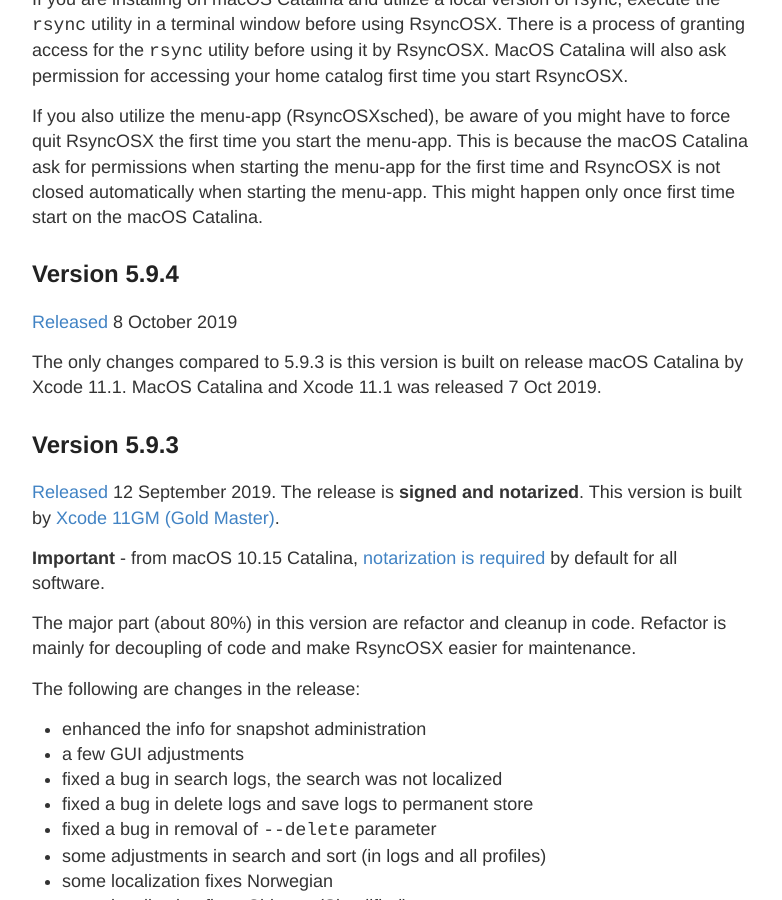
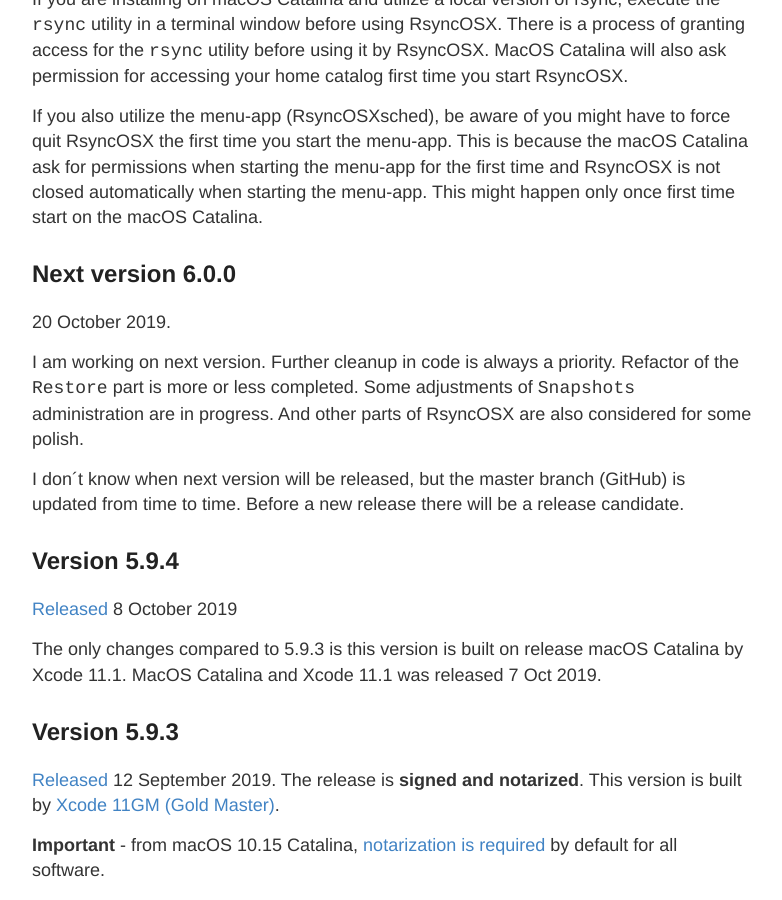
Before and after one commit to d2s/Documentation, a Jekyll site: the page built from _posts/2018-04-10-Changelog.md, in a window 1280 px wide and 900 px high, scrolled down 421 px. Shown: the whole window, without its empty margins (248-1030 px from the left). Built offline with Jekyll 4.4.1, drawn with Linux system fonts in a browser that asks for light colours.

Commit message:
Update 2018-04-10-Changelog.md

```diff
--- a/_posts/2018-04-10-Changelog.md
+++ b/_posts/2018-04-10-Changelog.md
@@ -10,6 +10,14 @@ I am using the application on a daily basis and it evolves during my own use. Su
 If you are installing on macOS Catalina and utilize a local version of rsync, execute the `rsync` utility in a terminal window before using RsyncOSX. There is a process of granting access for the `rsync` utility before using it by RsyncOSX. MacOS Catalina will also ask permission for accessing your home catalog first time you start RsyncOSX.
 
 If you also utilize the menu-app (RsyncOSXsched), be aware of you might have to force quit RsyncOSX the first time you start the menu-app. This is because the macOS Catalina ask for permissions when starting the menu-app for the first time and RsyncOSX is not closed automatically when starting the menu-app. This might happen only once first time start on the macOS Catalina.
+
+## Next version 6.0.0
+
+20 October 2019.
+
+I am working on next version. Further cleanup in code is always a priority. Refactor of the `Restore` part is more or less completed. Some adjustments of `Snapshots` administration are in progress. And other parts of RsyncOSX are also considered for some polish.
+
+I don´t know when next version will be released, but the master branch (GitHub) is updated from time to time. Before a new release there will be a release candidate.
 
 ## Version 5.9.4
 
```
